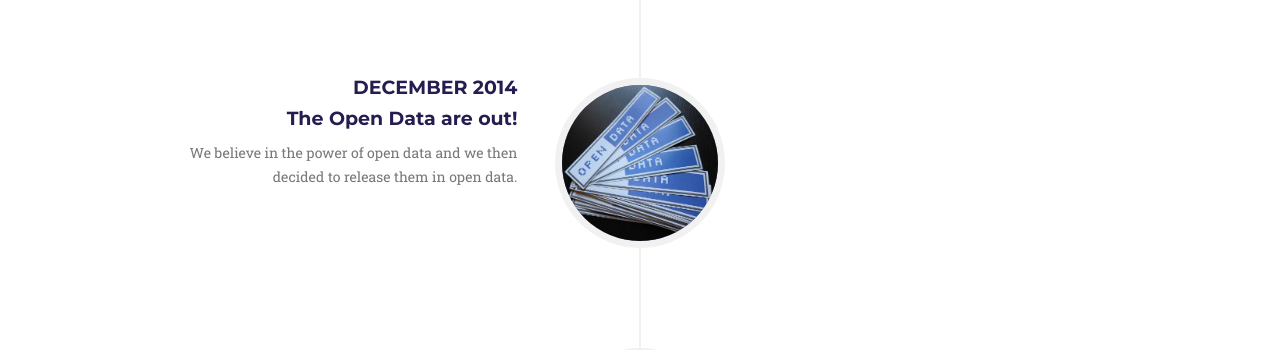
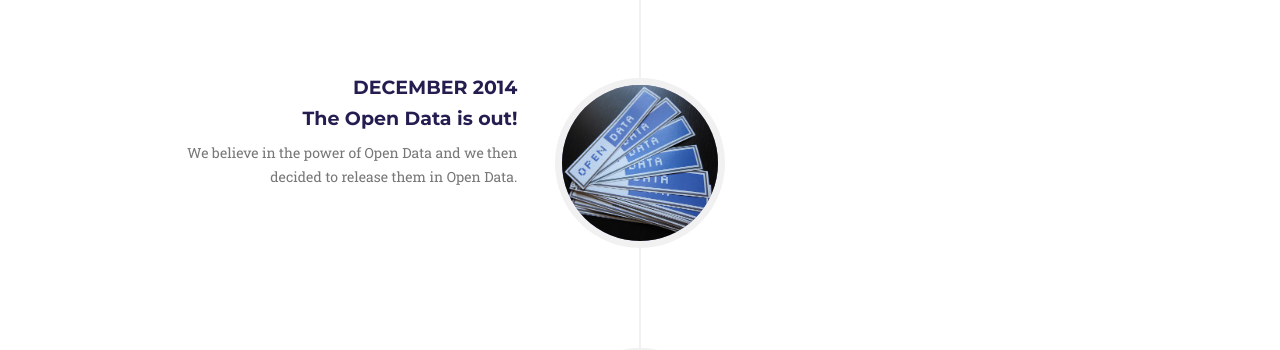
Before and after one commit to theodifbk/theodifbk.github.io, a Jekyll site: the page built from openbigdata/index.html, in a window 1280 px wide and 900 px high, scrolled down 7768 px. Shown: the part 153-503 px from the top of the window. Built offline with Jekyll 4.4.1, drawn with Linux system fonts in a browser that asks for light colours; some web fonts are replaced.

Commit message:
Update about.html
aggiornato il pezzo "open data is out" come singolare

```diff
--- a/_includes/openbigdata/about.html
+++ b/_includes/openbigdata/about.html
@@ -45,10 +45,10 @@
                             <div class="timeline-panel">
                                 <div class="timeline-heading">
                                     <h4>December 2014</h4>
-                                    <h4 class="subheading">The Open Data are out!</h4>
+                                    <h4 class="subheading">The Open Data is out!</h4>
                                 </div>
                                 <div class="timeline-body">
-                                    <p class="text-muted">We believe in the power of open data and we then decided to release them in open data.</p>
+                                    <p class="text-muted">We believe in the power of Open Data and we then decided to release them in Open Data.</p>
                                 </div>
                             </div>
                         </li>
```
